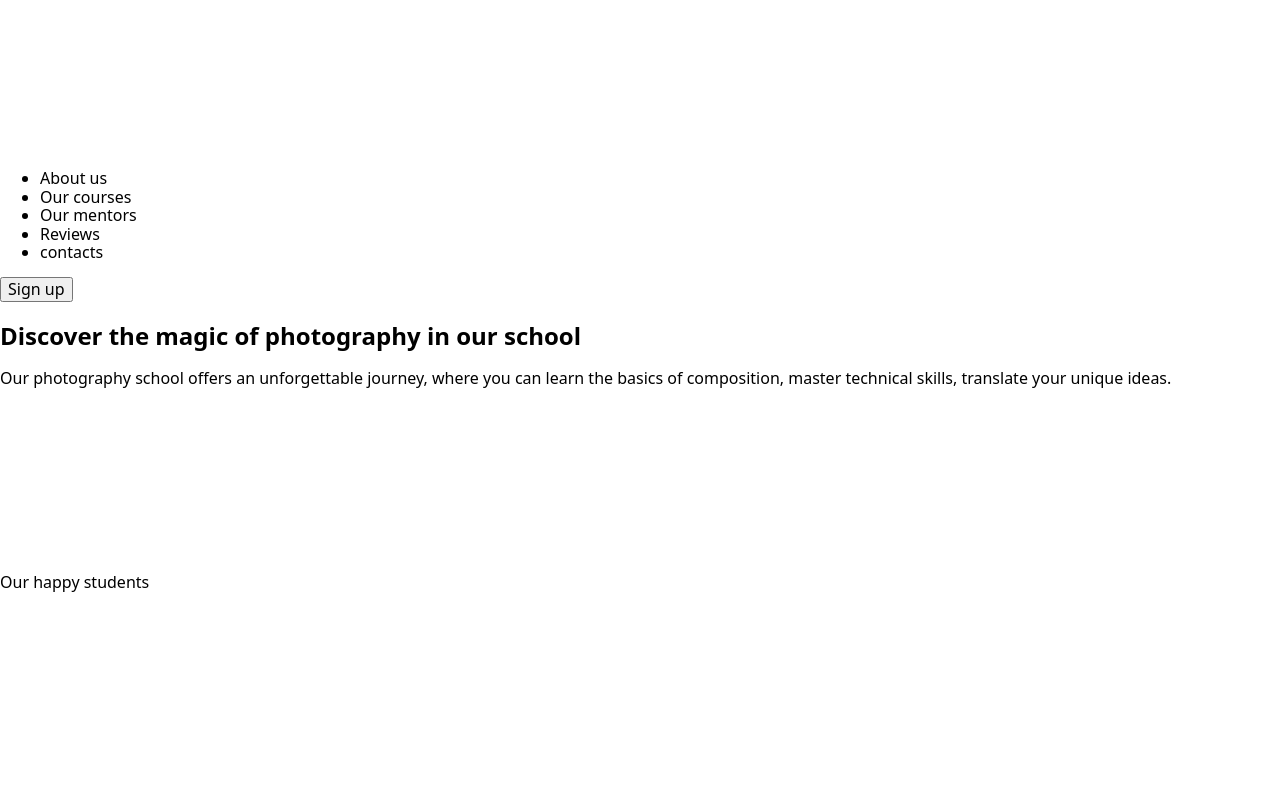
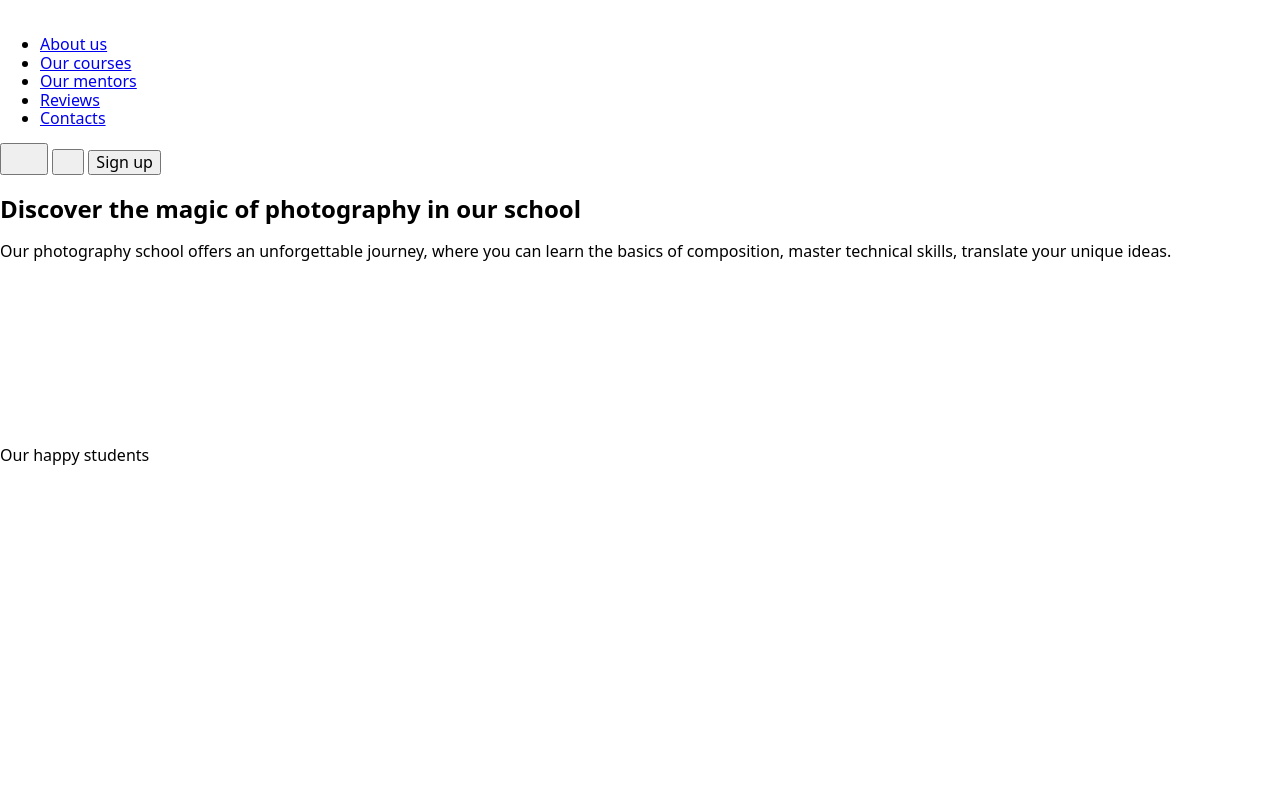
Before and after one commit to keon91/testhtml, a plain HTML site: page index.html in a window 1280 px wide. Shown: the top 800 px of the page. Drawn offline with nearby package versions, Linux system fonts and the light colour scheme.

Commit message:
made nav(correct)

```diff
--- a/index.html
+++ b/index.html
@@ -3,7 +3,7 @@
 <head>
     <meta charset="UTF-8">
     <meta name="viewport" content="width=device-width, initial-scale=1.0">
-    <!--FONTS START-->
+    <!--FONTS START TEST FONTS!-->
     <link rel="preconnect" href="https://fonts.googleapis.com" />
     <link rel="preconnect" href="https://fonts.gstatic.com" crossorigin />
     <link
@@ -25,30 +25,30 @@
     <title>Document</title>
 </head>
 <body>
+<!--HEADER START-->
+<header class="header-menu">
+    <div class="header-wrapper">
 
+<nav>
+    <a class="header-logo" href="./index.html">
+    <svg class="header-icon" width="123" height="16"><use href="./images/icons.svg#icon-instagram"></use></svg>
+    </a>
 
-
-<header class="header-menu">
-
-<a class="header-logo" href="#">
-    <svg class="header-icon" width="" height="">
-    <use href="./images/icons.svg#icon-instagram"></use>
-    </svg>
-</a>
-
-    <ul class="header-list">
-        <li class="hero-item">About us</li>
-        <li class="hero-item">Our courses</li>
-        <li class="hero-item">Our mentors</li>
-        <li class="hero-item">Reviews</li>
-        <li class="hero-item">contacts</li>
+    <ul class="header-list"><!--NEED ID FOR MOVING?-->
+        <li class="hero-item"><a href="#">About us</a></li>
+        <li class="hero-item"><a href="#">Our courses</a></li>
+        <li class="hero-item"><a href="#">Our mentors</a></li>
+        <li class="hero-item"><a href="#">Reviews</a></li>
+        <li class="hero-item"><a href="#">Contacts</a></li>
     </ul>
-    <button class="header-btn" type="button">
-        Sign up
-    </button>
+    </nav>
+            <button class="header-menu-btn"><svg class="menu-toggle-icon" width="32" height="22"><use href="./images/icons.svg#icon-menu"></use></svg></button>
+            <button class="header-menu-btn-photo"><svg class="menu-toggle-icon" width="16" height="16"><use href="./images/icons.svg#icon-menu"></use></svg></button>
+            <button  class="button-hero" type="button">Sign up</button>
+    </div>
 </header>
 
-<body>
+<main>
     <section class="hero">
         <h1 class="hero-title">Discover the magic of photography in our school</h1>
         <p class="hero-text">Our photography school offers an unforgettable journey, where you can learn the basics of composition, master technical skills, translate your unique ideas.</p>
@@ -207,7 +207,7 @@ and allow Promodo to use this information for marketing purposes.</p>
     </div>
 </section>
 
-</body>
+</main>
 
 <footer class="footer">
     <section class="footer-section">
```
